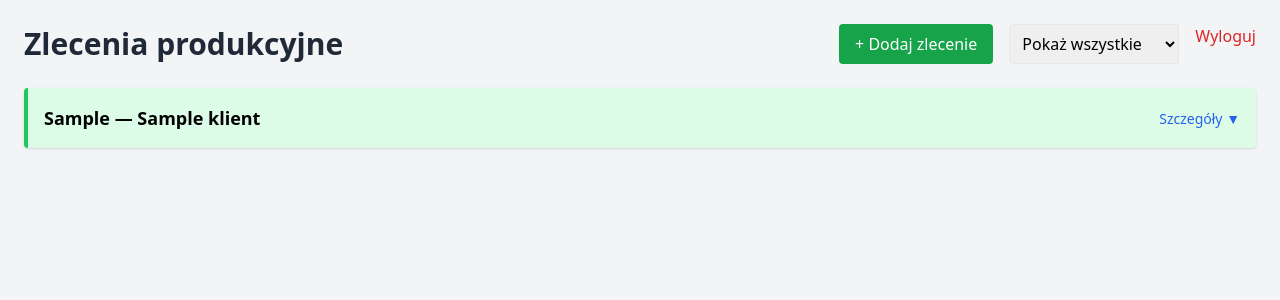
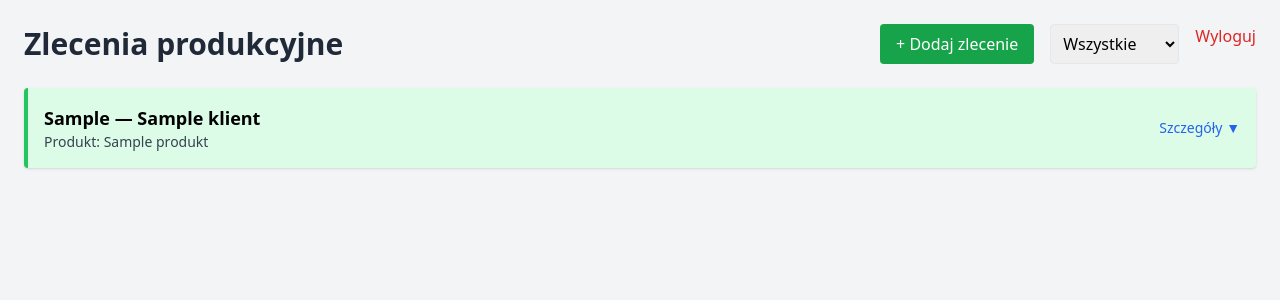
Before and after one commit to Nyksus666/drukarnia_tracker, a Flask app: template templates/index.html in a window 1280 px wide. Shown: the top 300 px of the page. Run offline with Flask 3, Linux system fonts and the light colour scheme; the template is opened without the code that fills it: most values are stand-ins (such as "Sample title", 1, 10 or a date in 2020); some libraries are stand-ins or nearby versions.

Commit message:
Update index.html

```diff
--- a/templates/index.html
+++ b/templates/index.html
@@ -2,30 +2,27 @@
 <html lang="pl">
 <head>
   <meta charset="UTF-8">
-  <title>Panel zleceń</title>
+  <title>Zlecenia</title>
   <script src="https://cdn.tailwindcss.com"></script>
   <script>
     function toggleDetails(id) {
-      const box = document.getElementById('details-' + id);
-      box.classList.toggle('hidden');
+      document.getElementById('details-' + id).classList.toggle('hidden');
     }
     function onFilterChange(select) {
-      const val = select.value;
-      window.location.href = '/?filtr=' + val;
+      window.location.href = '/?filtr=' + select.value;
     }
   </script>
 </head>
 <body class="bg-gray-100 p-6">
-
   <div class="flex justify-between items-center mb-6">
     <h1 class="text-3xl font-bold text-gray-800">Zlecenia produkcyjne</h1>
     <div class="flex gap-4">
-      <a href="/add" class="bg-green-600 text-white px-4 py-2 rounded hover:bg-green-700">+ Dodaj zlecenie</a>
+      <a href="/add" class="bg-green-600 text-white px-4 py-2 rounded">+ Dodaj zlecenie</a>
       <select onchange="onFilterChange(this)" class="border px-2 py-1 rounded">
-        <option value="wszystkie" {% if filtr == 'wszystkie' %}selected{% endif %}>Pokaż wszystkie</option>
-        <option value="w_produkcji" {% if filtr == 'w_produkcji' %}selected{% endif %}>Tylko w produkcji</option>
-        <option value="zatrzymane" {% if filtr == 'zatrzymane' %}selected{% endif %}>Tylko zatrzymane</option>
-        <option value="zakonczone" {% if filtr == 'zakonczone' %}selected{% endif %}>Tylko zakończone</option>
+        <option value="wszystkie" {% if filtr == 'wszystkie' %}selected{% endif %}>Wszystkie</option>
+        <option value="w_produkcji" {% if filtr == 'w_produkcji' %}selected{% endif %}>W produkcji</option>
+        <option value="zatrzymane" {% if filtr == 'zatrzymane' %}selected{% endif %}>Zatrzymane</option>
+        <option value="zakonczone" {% if filtr == 'zakonczone' %}selected{% endif %}>Zakończone</option>
       </select>
       <a href="/logout" class="text-red-600 hover:underline">Wyloguj</a>
     </div>
@@ -45,17 +42,13 @@
       <div class="flex justify-between items-center cursor-pointer" onclick="toggleDetails({{ z.id }})">
         <div>
           <p class="font-bold text-lg">{{ z.numer_glowny }} — {{ z.klient }}</p>
+          <p class="text-sm text-gray-700">Produkt: {{ z.produkt }}</p>
         </div>
-        <div>
-          <button class="text-blue-600 hover:underline text-sm">Szczegóły ▼</button>
-        </div>
+        <button class="text-blue-600 hover:underline text-sm">Szczegóły ▼</button>
       </div>
 
       <div id="details-{{ z.id }}" class="mt-4 hidden">
-        {% if z.opis %}<p><strong>Opis:</strong> {{ z.opis }}</p>{% endif %}
-        {% if z.uwagi %}<p><strong>Uwagi:</strong> {{ z.uwagi }}</p>{% endif %}
-        <div>
-          <strong>Papier:</strong>
+        <div><strong>Papier:</strong>
           <ul class="list-disc ml-6">
             {% for p in z.papier %}
               <li>{{ p.typ }} – {{ p.ilosc }}</li>
```
Also changed, not shown: other parts of templates/index.html (+5 -4 lines).
